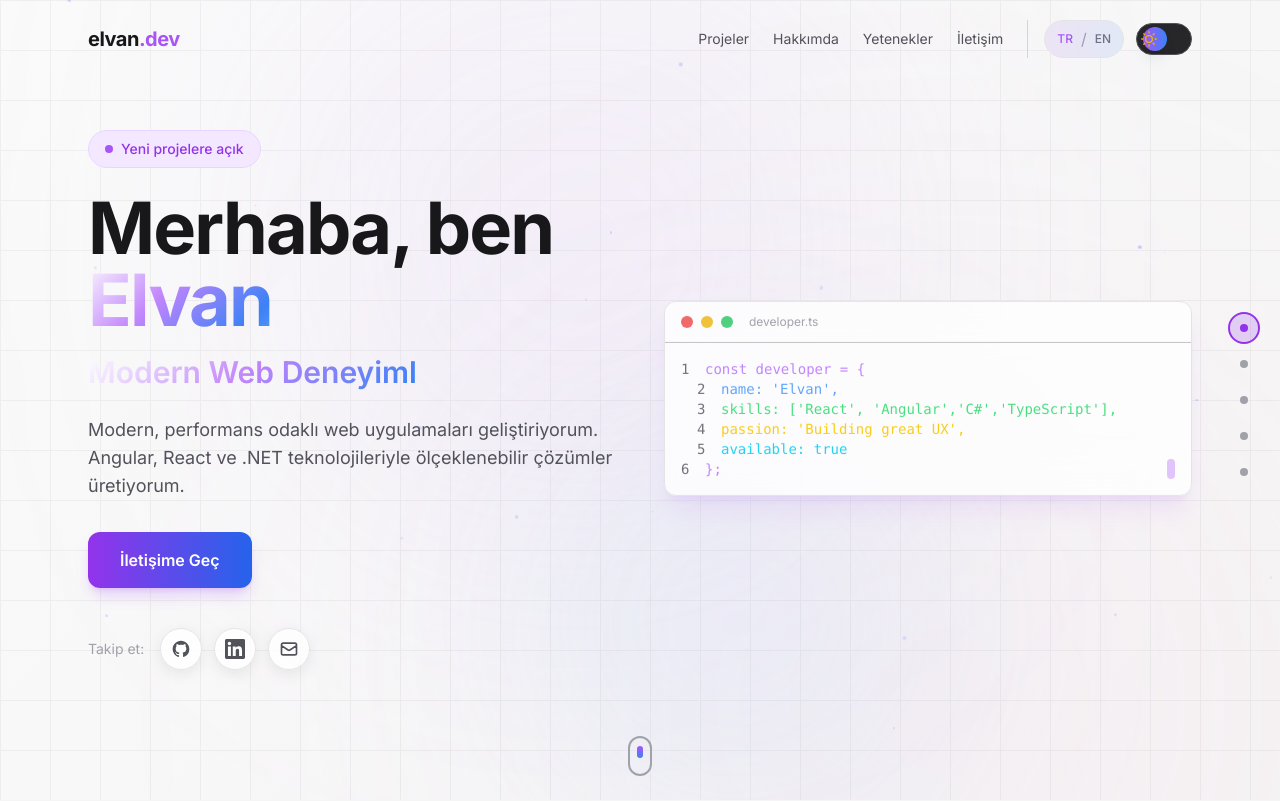
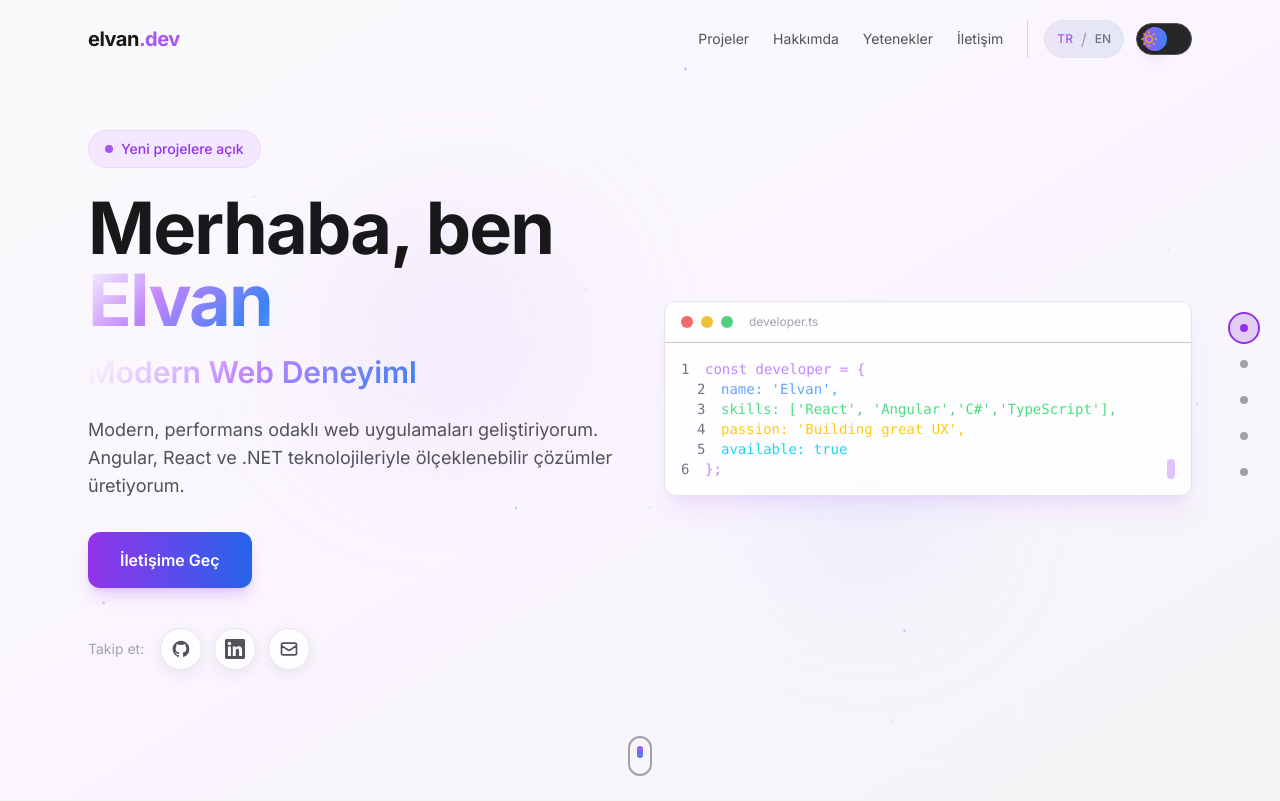
Before and after one commit to elvannunal/portfolio, a Next.js app: page / in a window 1280 px wide. Shown: the top 801 px of the page. Built offline with nearby package versions, Linux system fonts and the light colour scheme.

Commit message:
performance issue fix

```diff
--- a/app/page.tsx
+++ b/app/page.tsx
@@ -1,6 +1,7 @@
+
+"use client";
 
 import dynamic from 'next/dynamic';
-import { Metadata } from 'next';
 import Navbar from "@/components/Navbar";
 import Hero from "@/components/Hero";
 
@@ -13,46 +14,37 @@ function SectionLoader() {
   );
 }
 
-// Dynamic imports with proper loading states - SectionLoader must be defined above
+// Dynamic imports with SSR disabled for mobile performance
+// These components are heavy and don't need SSR - they load client-side only
 const Projects = dynamic(() => import("@/components/Projects"), {
   loading: () => <SectionLoader />,
-  ssr: true,
+  ssr: false, // Disabled for faster mobile loading
 });
 
 const About = dynamic(() => import("@/components/About"), {
   loading: () => <SectionLoader />,
-  ssr: true,
+  ssr: false, // Disabled for faster mobile loading
 });
 
 const Skills = dynamic(() => import("@/components/Skills"), {
   loading: () => <SectionLoader />,
-  ssr: true,
+  ssr: false, // Disabled for faster mobile loading - complex radial layout
 });
 
 const Contact = dynamic(() => import("@/components/Contact"), {
   loading: () => <SectionLoader />,
-  ssr: true,
+  ssr: false, // Disabled for faster mobile loading
 });
 
 const Footer = dynamic(() => import("@/components/Footer"), {
   loading: () => <div className="h-24" />,
-  ssr: true,
+  ssr: false, // Disabled for faster mobile loading
 });
 
 const DotNavigation = dynamic(() => import("@/components/DotNavigation"), {
   loading: () => null,
+  ssr: false, // Disabled - not needed on mobile
 });
-
-export const metadata: Metadata = {
-  title: "Elvan Ünal | Ölçeklenebilir ve Performans Odaklı Yazılım Geliştirici",
-  description: "C#, .NET teknolojileri ve modern JavaScript framework'leri konusunda güçlü bir altyapıya sahip Yazılım Geliştirici.",
-  openGraph: {
-    title: "Elvan Ünal | Ölçeklenebilir ve Performans Odaklı Yazılım Geliştirici",
-    description: "Modern web uygulamaları ve ölçeklenebilir çözümler.",
-    type: "website",
-    locale: "tr_TR",
-  },
-};
 
 export default function Home() {
   return (
--- a/components/Hero.tsx
+++ b/components/Hero.tsx
@@ -54,15 +54,15 @@ function Typewriter({ texts }: { texts: string[] }) {
   );
 }
 
-// Floating particles background
+// Floating particles background - lightweight version
 function Particles() {
-  const particles = Array.from({ length: 25 }, (_, i) => ({
+  const particles = Array.from({ length: 12 }, (_, i) => ({
     id: i,
     x: Math.random() * 100,
     y: Math.random() * 100,
-    size: Math.random() * 3 + 1,
-    duration: Math.random() * 20 + 15,
-    delay: Math.random() * 5,
+    size: Math.random() * 2 + 1,
+    duration: Math.random() * 15 + 10,
+    delay: Math.random() * 3,
   }));
 
   return (
@@ -78,9 +78,8 @@ function Particles() {
             height: p.size,
           }}
           animate={{
-            y: [0, -80, 0],
-            x: [0, Math.random() * 30 - 15, 0],
-            opacity: [0.2, 0.5, 0.2],
+            y: [0, -40, 0],
+            opacity: [0.3, 0.6, 0.3],
           }}
           transition={{
             duration: p.duration,
@@ -161,13 +160,13 @@ export default function Hero() {
   const isDark = theme === "dark";
   const containerRef = useRef<HTMLDivElement>(null);
 
+  // Simplified scroll animation for better mobile performance
   const { scrollYProgress } = useScroll({
     target: containerRef,
     offset: ["start start", "end start"],
   });
 
-  const y = useTransform(scrollYProgress, [0, 1], [0, 100]);
-  const opacity = useTransform(scrollYProgress, [0, 0.5], [1, 0]);
+  const y = useTransform(scrollYProgress, [0, 1], [0, 50]);
 
   const titleTexts = language === "tr"
     ? ["Ölçeklenebilir Yazılım", "Modern Web Deneyimleri", "Clean Code"]
@@ -179,56 +178,24 @@ export default function Hero() {
       ref={containerRef}
       className="min-h-screen flex items-center justify-center relative overflow-hidden section-hero"
     >
-      {/* Background Effects */}
+      {/* Background Effects - Simplified for mobile */}
       <div className="absolute inset-0 overflow-hidden pointer-events-none">
-        {/* Animated grid */}
-        <div
-          className={`absolute inset-0 ${
-            isDark
-              ? "opacity-[0.03]"
-              : "opacity-[0.04]"
-          }`}
-          style={{
-            backgroundImage: isDark
-              ? `linear-gradient(rgba(168, 85, 247, 1) 1px, transparent 1px), linear-gradient(90deg, rgba(168, 85, 247, 1) 1px, transparent 1px)`
-              : `linear-gradient(rgba(0, 0, 0, 1) 1px, transparent 1px), linear-gradient(90deg, rgba(0, 0, 0, 1) 1px, transparent 1px)`,
-            backgroundSize: '50px 50px',
-            animation: 'gridMove 20s linear infinite',
-          }}
-        />
+        {/* Static gradient background instead of animated grid */}
+        <div className={`absolute inset-0 ${
+          isDark
+            ? "bg-gradient-to-br from-zinc-950 via-purple-950/20 to-zinc-900"
+            : "bg-gradient-to-br from-zinc-50 via-purple-50 to-zinc-100"
+        }`} />
 
-        {/* Gradient orbs */}
-        <motion.div
-          animate={{
-            x: [0, 30, 0],
-            y: [0, -20, 0],
-          }}
-          transition={{ duration: 8, repeat: Infinity, ease: "easeInOut" }}
-          className={`absolute top-0 left-1/4 w-[500px] h-[500px] rounded-full blur-[150px] ${
-            isDark ? "bg-purple-600/20" : "bg-purple-300/20"
-          }`}
-        />
-        <motion.div
-          animate={{
-            x: [0, -30, 0],
-            y: [0, 30, 0],
-          }}
-          transition={{ duration: 10, repeat: Infinity, ease: "easeInOut" }}
-          className={`absolute bottom-0 right-1/4 w-[400px] h-[400px] rounded-full blur-[120px] ${
-            isDark ? "bg-blue-600/15" : "bg-blue-300/15"
-          }`}
-        />
-        <motion.div
-          animate={{
-            scale: [1, 1.2, 1],
-          }}
-          transition={{ duration: 15, repeat: Infinity, ease: "easeInOut" }}
-          className={`absolute top-1/2 left-1/2 -translate-x-1/2 -translate-y-1/2 w-[600px] h-[600px] rounded-full blur-[180px] ${
-            isDark ? "bg-pink-600/10" : "bg-pink-300/10"
-          }`}
-        />
+        {/* Simplified gradient orbs - smaller and fewer */}
+        <div className={`absolute top-1/4 left-1/4 w-64 h-64 rounded-full blur-3xl ${
+          isDark ? "bg-purple-600/15" : "bg-purple-300/15"
+        }`} />
+        <div className={`absolute bottom-1/4 right-1/4 w-48 h-48 rounded-full blur-3xl ${
+          isDark ? "bg-blue-600/10" : "bg-blue-300/10"
+        }`} />
 
-        {/* Particles */}
+        {/* Particles - lightweight */}
         <Particles />
       </div>
 
```
Also changed, not shown: lib/useMediaQuery.ts (added, +31 -0 lines).
